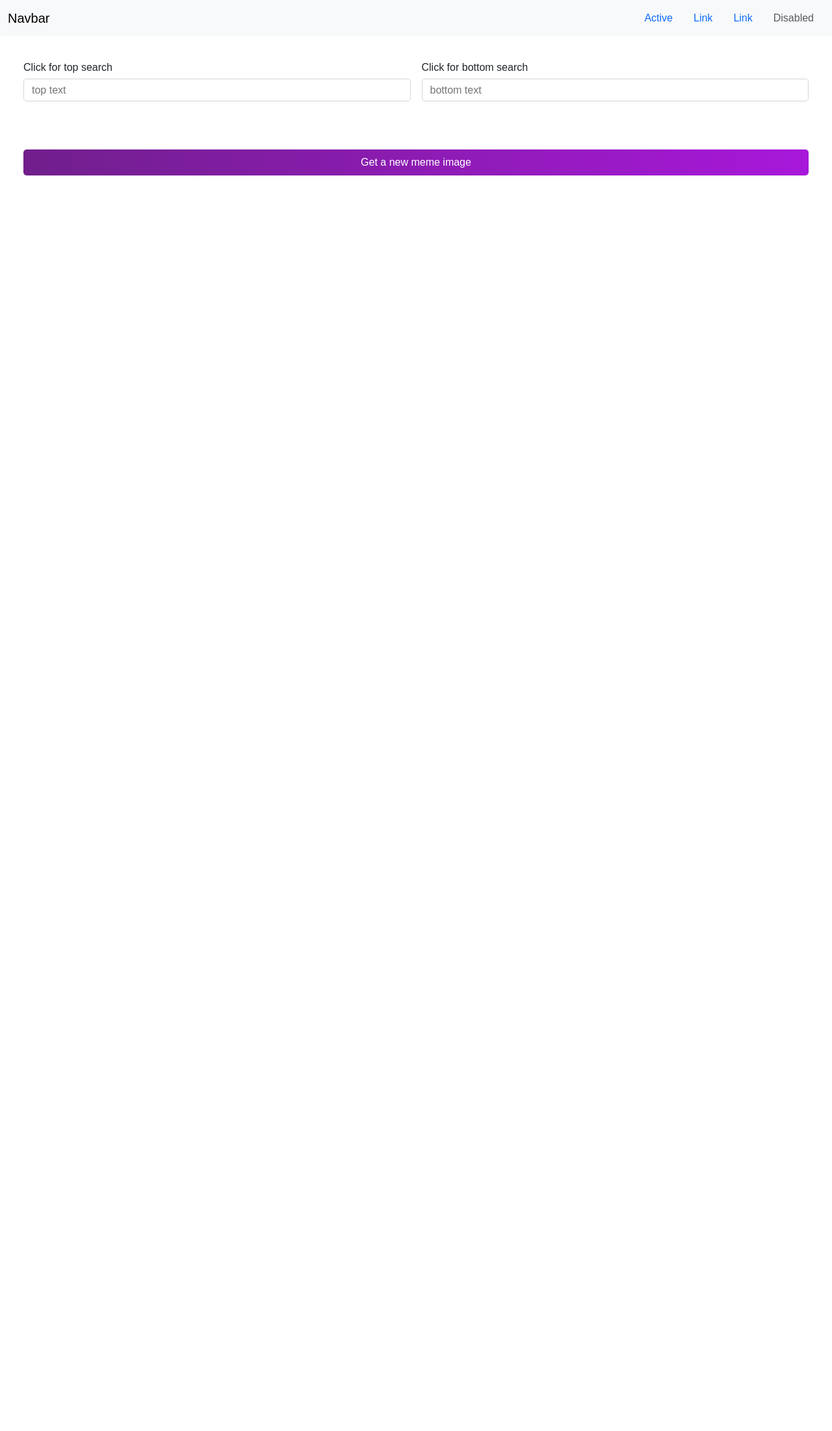
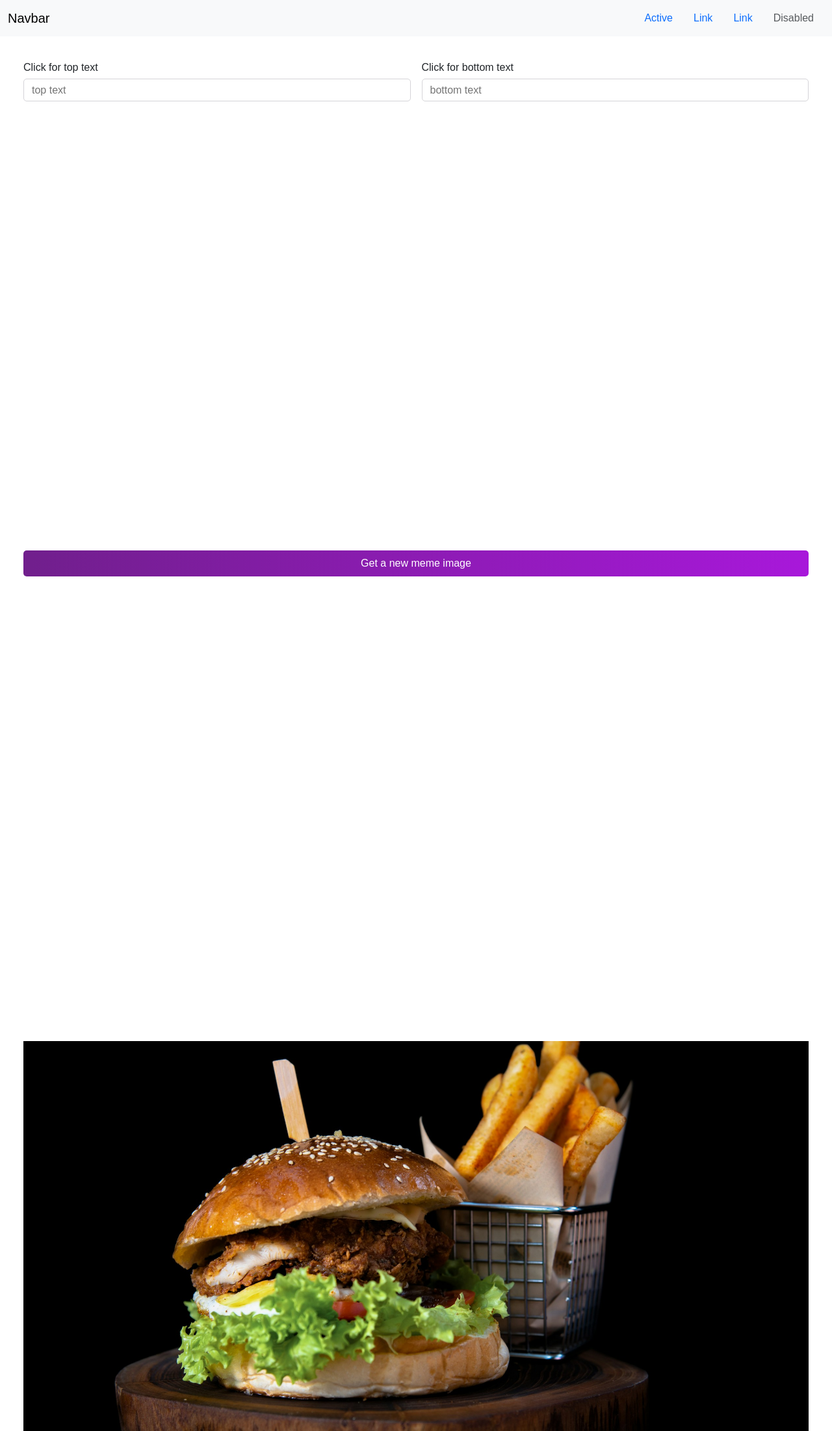
Before and after one commit to refineriap/getmemes, a React (Vite) app: page / in a window 1280 px wide. Shown: the whole page at 65% size. Before the commit the page ends 800 px from the top, so only its background shows below. Built offline with nearby package versions, Linux system fonts and the light colour scheme; a web font is replaced by a local one.

Commit message:
click events

```diff
--- a/src/components/Main.jsx
+++ b/src/components/Main.jsx
@@ -1,21 +1,28 @@
 
 export default function Main() {
-    function handleClick() {
+    function handleClick(event) {
+        event.preventDefault();
         console.log("I was clicked!!!")
+    }
+
+    function handleOnMouseOver( ) {
+
+        console.log("I entered the image!!")
     }
 
     return (
         <main>
             <form className="form">
                 <div>
-                    <label htmlFor="top-text">Click for top search</label>
+                    <label htmlFor="top-text">Click for top text</label>
                     <input id="top-text" type="text" className="form--input" placeholder="top text" />
                 </div>
                 <div>
-                    <label htmlFor="bottom--text">Click for bottom search</label>
+                    <label htmlFor="bottom--text">Click for bottom text</label>
                     <input id="bottom--text" type="text" className="form--input" placeholder="bottom text" />
                 </div>
-                <button className="form--button" onClick={handleClick}>Get a new meme image</button>
+                <button onClick={handleClick} className="form--button" >Get a new meme image</button>
+                <img onMouseOver={handleOnMouseOver} src="sk-uVPV_nV17Tw-unsplash.jpg" alt="" className="image--practice" />
             </form>
         </main>
     )
--- a/src/index.css
+++ b/src/index.css
@@ -34,3 +34,10 @@ label {
     width: 100%;
     height: 40px;
 }
+
+.image--practice {
+    grid-column: 1 / -1;
+    width: 100%;
+    height: 600px;
+    object-fit: cover;
+}
```
